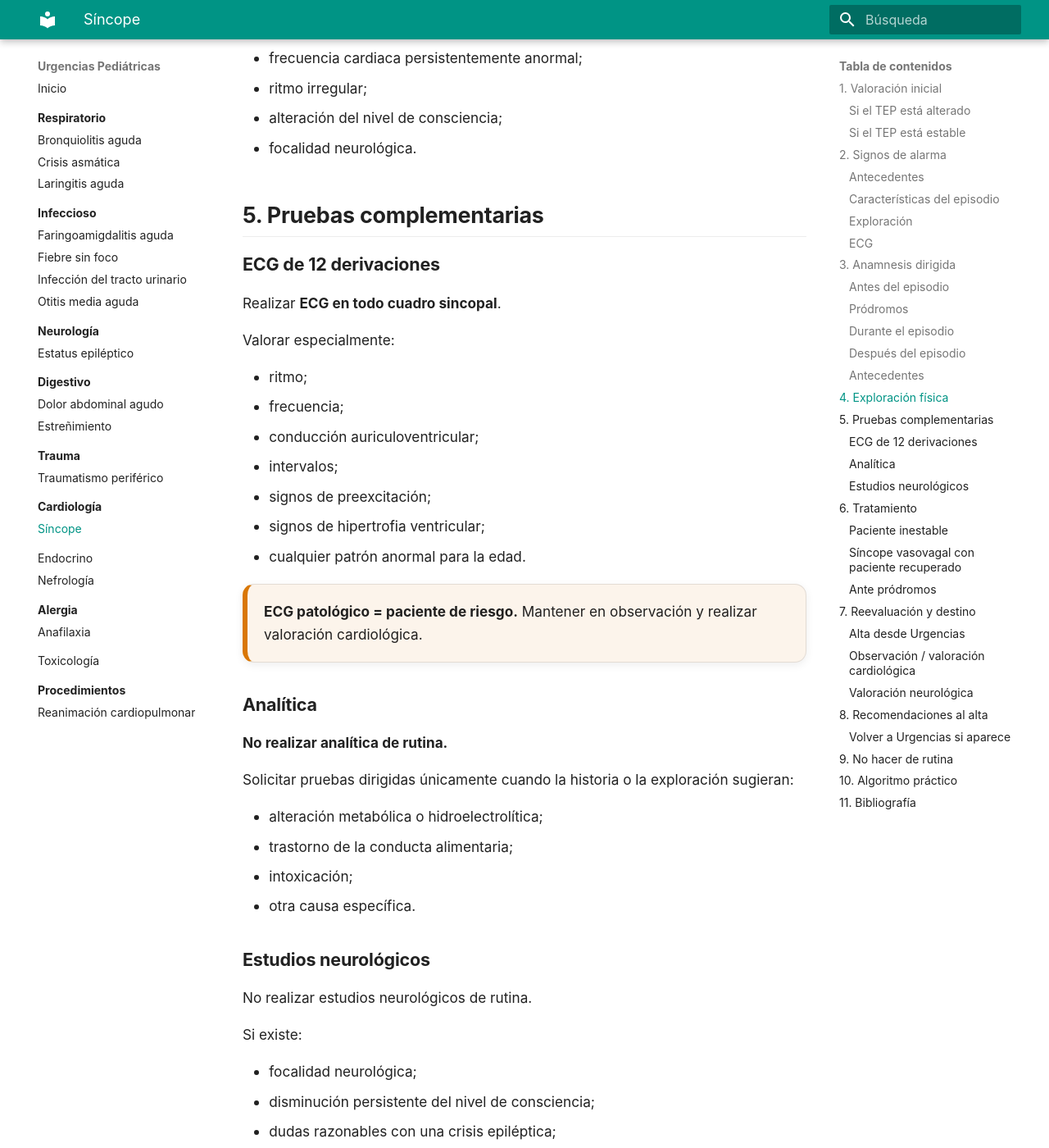
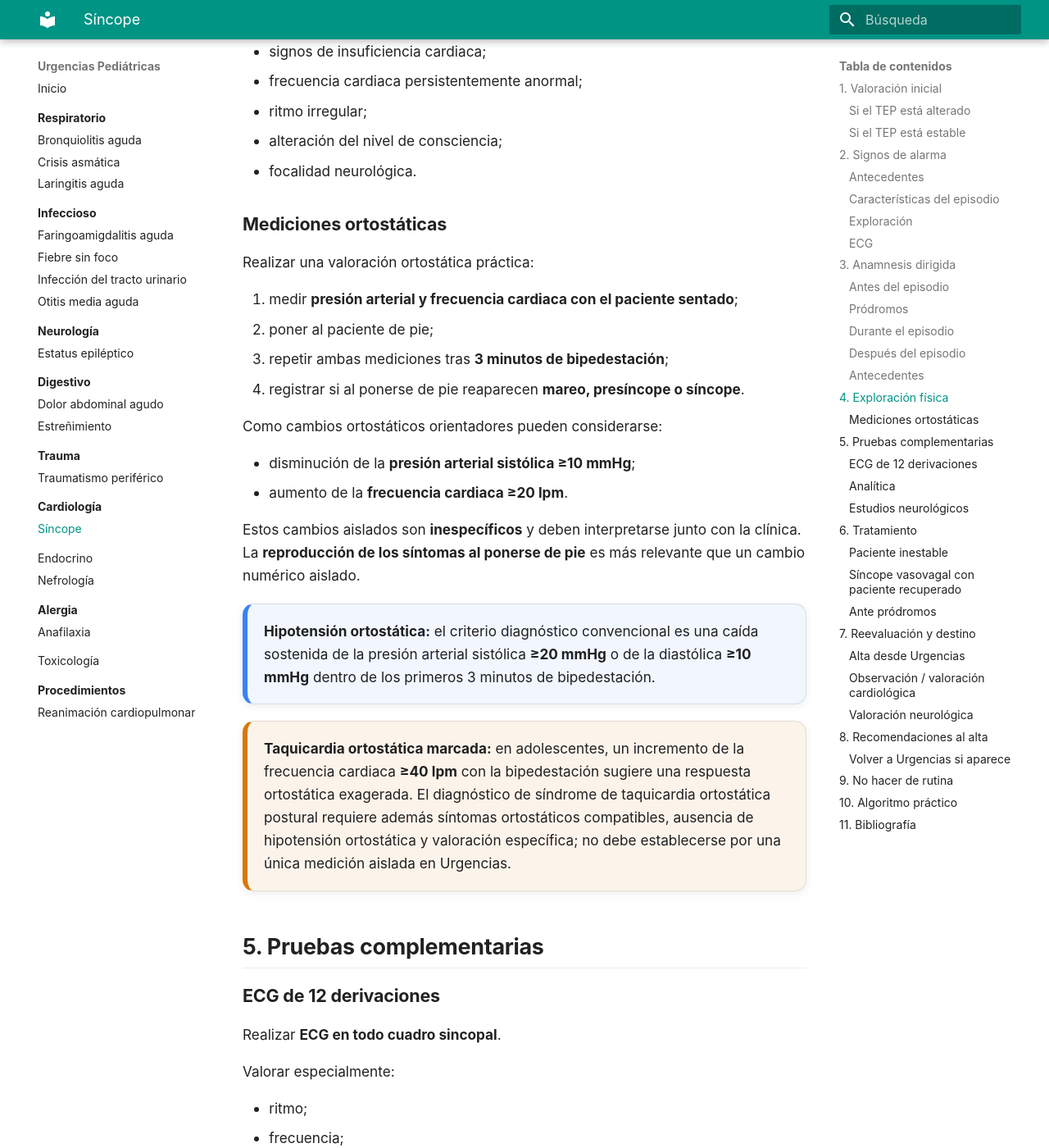
Before and after one commit to gonzaloares/urgencias-pediatricas, an MkDocs documentation site: the page built from docs/cardiologia/sincope.md, in a window 1280 px wide and 1400 px high, scrolled down 4769 px. Shown: the whole window at 82% size. Built offline with MkDocs 1.6.1 and Material for MkDocs 9.7.7, drawn with Linux system fonts in a browser that asks for light colours; some of the changed text lies outside the part shown.

Commit message:
Amplía la valoración ortostática en síncope

```diff
--- a/docs/cardiologia/sincope.md
+++ b/docs/cardiologia/sincope.md
@@ -41,7 +41,7 @@ Realizar estabilización inmediata:
 - Confirmar recuperación completa.
 - Realizar anamnesis dirigida.
 - Exploración cardiovascular y neurológica.
-- Frecuencia cardiaca y presión arterial en **sedestación y bipedestación**.
+- Frecuencia cardiaca y presión arterial **ortostáticas**: con el paciente sentado y tras **3 minutos de bipedestación**.
 - Glucemia capilar.
 - **ECG de 12 derivaciones**.
 
@@ -149,7 +149,7 @@ Realizar:
 - **TEP**;
 - **ABCDE**;
 - frecuencia cardiaca;
-- presión arterial en **sedestación y bipedestación**;
+- presión arterial y frecuencia cardiaca **ortostáticas**;
 - glucemia capilar;
 - exploración cardiovascular completa;
 - exploración neurológica completa.
@@ -162,6 +162,30 @@ Prestar especial atención a:
 - ritmo irregular;
 - alteración del nivel de consciencia;
 - focalidad neurológica.
+
+### Mediciones ortostáticas
+
+Realizar una valoración ortostática práctica:
+
+1. medir **presión arterial y frecuencia cardiaca con el paciente sentado**;
+2. poner al paciente de pie;
+3. repetir ambas mediciones tras **3 minutos de bipedestación**;
+4. registrar si al ponerse de pie reaparecen **mareo, presíncope o síncope**.
+
+Como cambios ortostáticos orientadores pueden considerarse:
+
+- disminución de la **presión arterial sistólica ≥10 mmHg**;
+- aumento de la **frecuencia cardiaca ≥20 lpm**.
+
+Estos cambios aislados son **inespecíficos** y deben interpretarse junto con la clínica. La **reproducción de los síntomas al ponerse de pie** es más relevante que un cambio numérico aislado.
+
+<div class="clinical-card clinical-card-note">
+  <strong>Hipotensión ortostática:</strong> el criterio diagnóstico convencional es una caída sostenida de la presión arterial sistólica <strong>≥20 mmHg</strong> o de la diastólica <strong>≥10 mmHg</strong> dentro de los primeros 3 minutos de bipedestación.
+</div>
+
+<div class="clinical-card clinical-card-warning">
+  <strong>Taquicardia ortostática marcada:</strong> en adolescentes, un incremento de la frecuencia cardiaca <strong>≥40 lpm</strong> con la bipedestación sugiere una respuesta ortostática exagerada. El diagnóstico de síndrome de taquicardia ortostática postural requiere además síntomas ortostáticos compatibles, ausencia de hipotensión ortostática y valoración específica; no debe establecerse por una única medición aislada en Urgencias.
+</div>
 
 <a id="pruebas"></a>
 ## 5. Pruebas complementarias
@@ -321,7 +345,7 @@ En el paciente con cuadro compatible con síncope vasovagal y sin signos de alar
     <span><strong>Estable</strong><br>Anamnesis + exploración cardiovascular y neurológica</span>
   </div>
   <div class="algorithm-arrow">↓</div>
-  <div class="algorithm-step"><strong>Valoración básica</strong><br>Glucemia · FC y PA en sedestación/bipedestación · ECG 12 derivaciones</div>
+  <div class="algorithm-step"><strong>Valoración básica</strong><br>Glucemia · FC y PA sentado y tras 3 min de pie · registrar síntomas ortostáticos · ECG 12 derivaciones</div>
   <div class="algorithm-arrow">↓</div>
   <div class="algorithm-split">
     <span><strong>ECG patológico o signos de alarma cardiacos</strong><br>Observación / valoración por Cardiología</span>
@@ -337,3 +361,4 @@ En el paciente con cuadro compatible con síncope vasovagal y sin signos de alar
 ## 11. Bibliografía
 
 1. González García J, Pérez Alba M. **Síncope.** Protocolos diagnósticos y terapéuticos en Urgencias de Pediatría. Sociedad Española de Urgencias de Pediatría. 4.ª ed. Febrero 2024. [Documento](https://seup.org/wp-content/uploads/2024/04/14_Sincope_4ed.pdf)
+2. Shen WK, Sheldon RS, Benditt DG, et al. **2017 ACC/AHA/HRS Guideline for the Evaluation and Management of Patients With Syncope.** Circulation. 2017;136:e60–e122.
```
